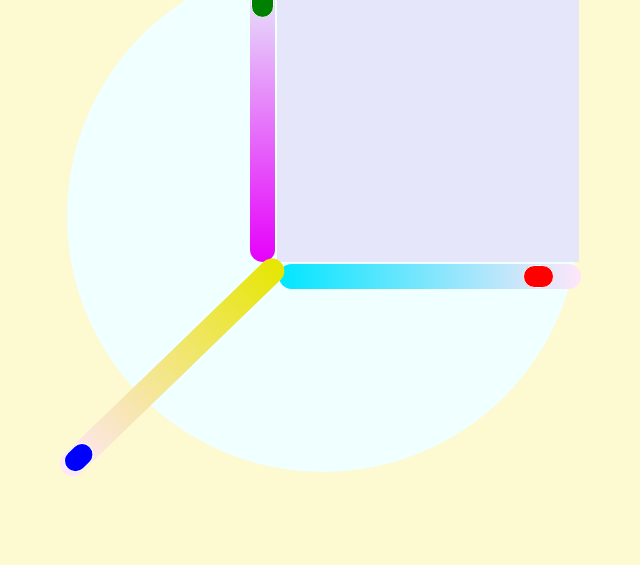
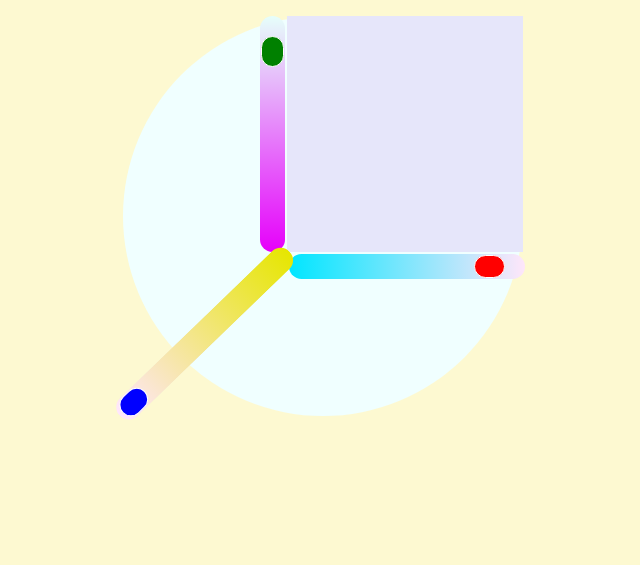
Before and after one commit to roomrys/rgb-axis, a plain HTML site: page index.html in a window 1280 px wide. Shown: the part 235-800 px from the top of the page, without its empty margins (317-957 px from the left). Drawn offline with Linux system fonts and the light colour scheme.

Commit message:
Change sizing for mobile

```diff
--- a/styles/stylesheet.css
+++ b/styles/stylesheet.css
@@ -30,9 +30,9 @@ body {
     display: flex;
     align-items: center;
     justify-content: center;
-    aspect-ratio: 5 / 2;
+    aspect-ratio: 2 / 1;
     width: 100%;
-    min-width: 33vh;
+    max-width: 100vh;
 }
 .box-mh100{
     display: grid;
```
